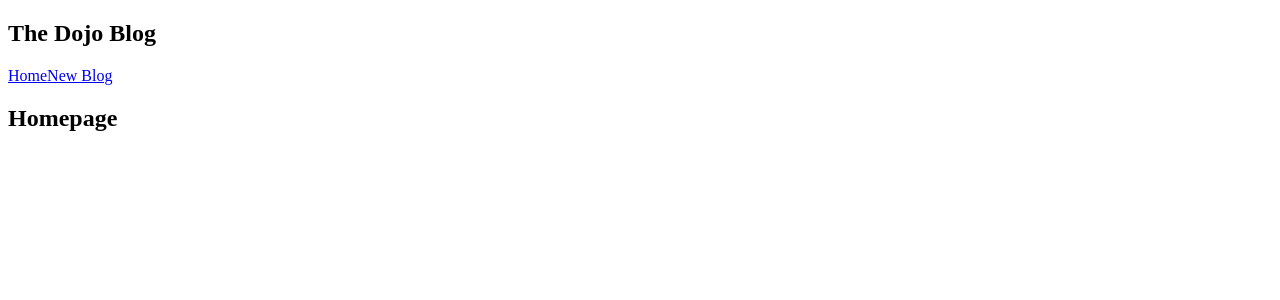
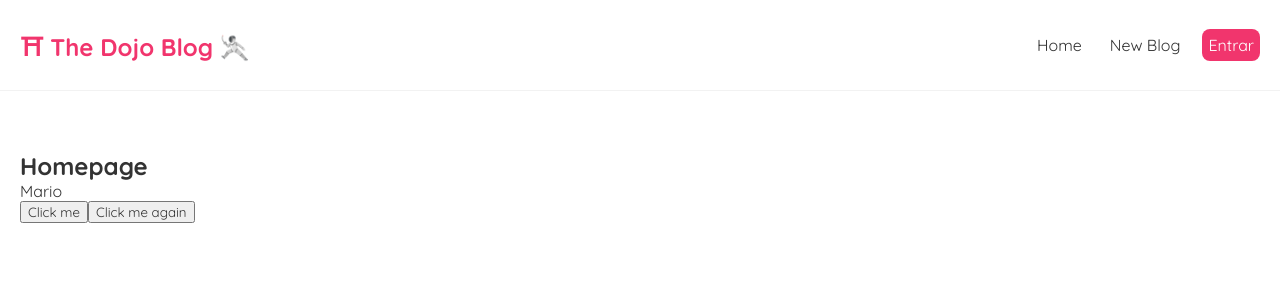
Before and after one commit to midlourenco/dojo-blog, a React (Create React App) app: page / in a window 1280 px wide. Shown: the top 300 px of the page. Built offline with nearby package versions, Linux system fonts and the light colour scheme.

Commit message:
introducing hook

```diff
--- a/src/App.js
+++ b/src/App.js
@@ -1,5 +1,5 @@
-import Navbar from './Navbar';
-import Home from './Home';
+import Navbar from './components/Navbar';
+import Home from './pages/Home';
 
 function App() {
 
--- a/src/Home.js
+++ /dev/null
@@ -1,9 +0,0 @@
-const Home = () => {
-    return (
-        <div className="home">
-            <h2>Homepage</h2>
-        </div>
-     );
-}
-
-export default Home;
--- a/src/Navbar.js
+++ /dev/null
@@ -1,16 +0,0 @@
-const Navbar = () => {
-    return (
-        <nav className="navbar">
-            <h1>The Dojo Blog</h1>
-            <div className="links">
-                <a href="/">Home</a>
-                <a href="/">New Blog</a>
-            </div>
-        </nav>
-
-
-
-     );
-}
-
-export default Navbar;
--- /dev/null
+++ b/src/components/Navbar.js
@@ -0,0 +1,24 @@
+const Navbar = () => {
+    return (
+        <nav className="navbar">
+            <h1>⛩ The Dojo Blog 🤺 </h1>
+            <div className="links">
+                <a href="/">Home</a>
+                <a href="/">New Blog</a>
+                <a href="/"
+                style={{
+                    color:"white",
+                    backgroundColor:"#f1356d",
+                    borderRadius: "8px"
+                }}>
+                    Entrar
+                </a>
+            </div>
+        </nav>
+
+
+
+     );
+}
+
+export default Navbar;
--- a/src/index.css
+++ b/src/index.css
@@ -1 +1,36 @@
 @import url('https://fonts.googleapis.com/css2?family=Quicksand:wght@300;400;500;600;700&display=swap');
+
+
+/* base styles */
+* {
+  margin: 0;
+  font-family: "Quicksand";
+  color: #333;
+}
+.navbar {
+  padding: 20px;
+  display: flex;
+  align-items: center;
+  /* max-width: 600px; */
+  margin: 0 auto;
+  border-bottom: 1px solid #f2f2f2;
+}
+.navbar h1 {
+  color: #f1356d;
+}
+.navbar .links {
+  margin-left: auto;
+}
+.navbar a {
+  margin-left: 16px;
+  text-decoration: none;
+  padding: 6px;
+}
+.navbar a:hover {
+  color: #f1356d;
+}
+.content {
+  /* max-width: 600px; */
+  margin: 40px auto;
+  padding: 20px;
+}
--- /dev/null
+++ b/src/pages/Home.js
@@ -0,0 +1,26 @@
+import { useState } from "react"
+
+
+const Home = () => {
+    //let name="Mario"
+    const [name, setName] = useState("Mario")
+
+    const handleClick = (e)=>{
+        // console.log("hello, ninjas",e)
+        setName("Luigi")
+    }
+    const handleClickAgain = (name,e)=>{
+        console.log("hello, " + name, e)
+    }
+
+    return (
+        <div className="home">
+            <h2>Homepage</h2>
+            <p>{name}</p>
+            <button onClick={handleClick}>Click me</button>
+            <button onClick={(e)=>handleClickAgain("mariana",e)}>Click me again</button>
+        </div>
+     );
+}
+
+export default Home;
```
